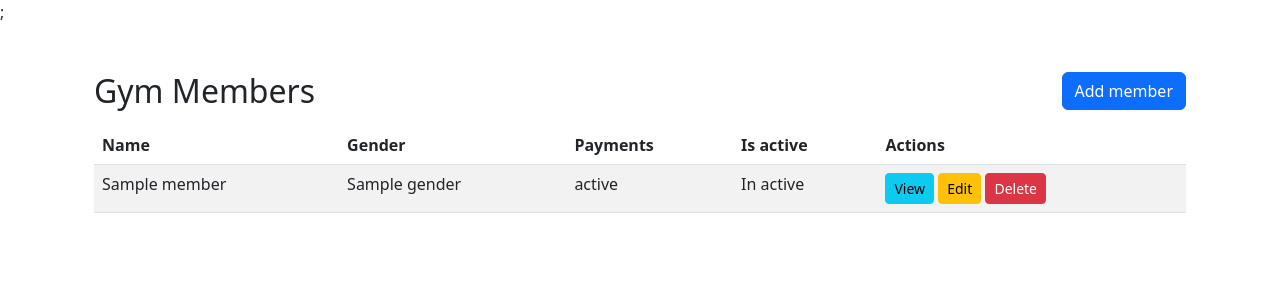
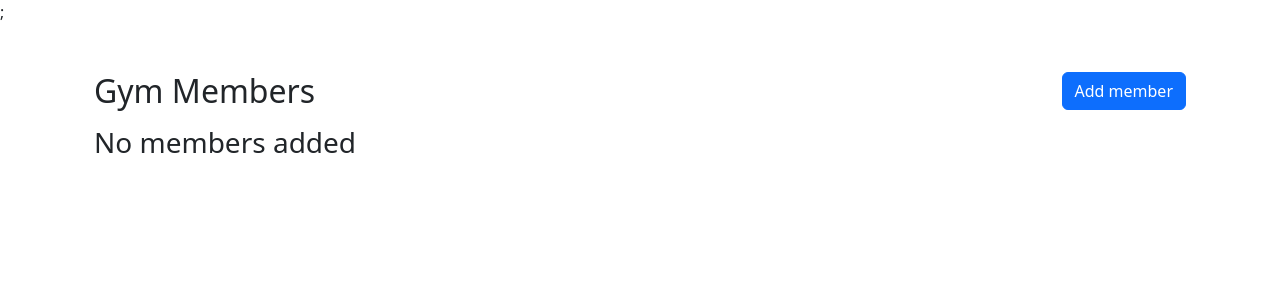
Before and after one commit to Naveen-Kushalappa/gym-management, a Laravel app: template resources/views/members/index.blade.php in a window 1280 px wide. Shown: the top 300 px of the page. Run offline with Laravel 12, Linux system fonts and the light colour scheme; the template is opened without the code that fills it: most values are stand-ins (such as "Sample title", 1, 10 or a date in 2020).

Commit message:
Add condition to check count

```diff
--- a/resources/views/members/index.blade.php
+++ b/resources/views/members/index.blade.php
@@ -14,7 +14,7 @@
         </div>
     @endif
 
-    @if($members)
+    @if(count($members) > 1)
         <table class="table table-striped table-hover">
         <thead>
             <tr>
```
